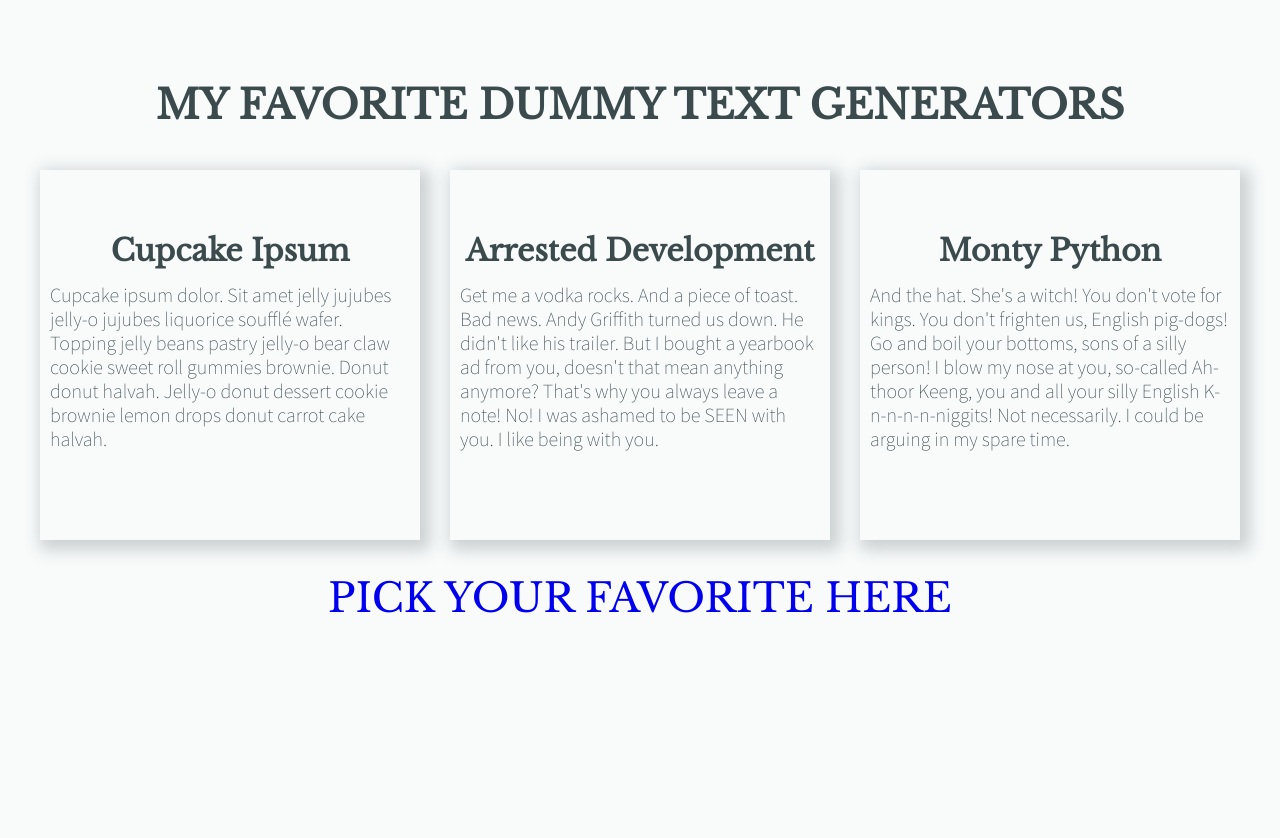
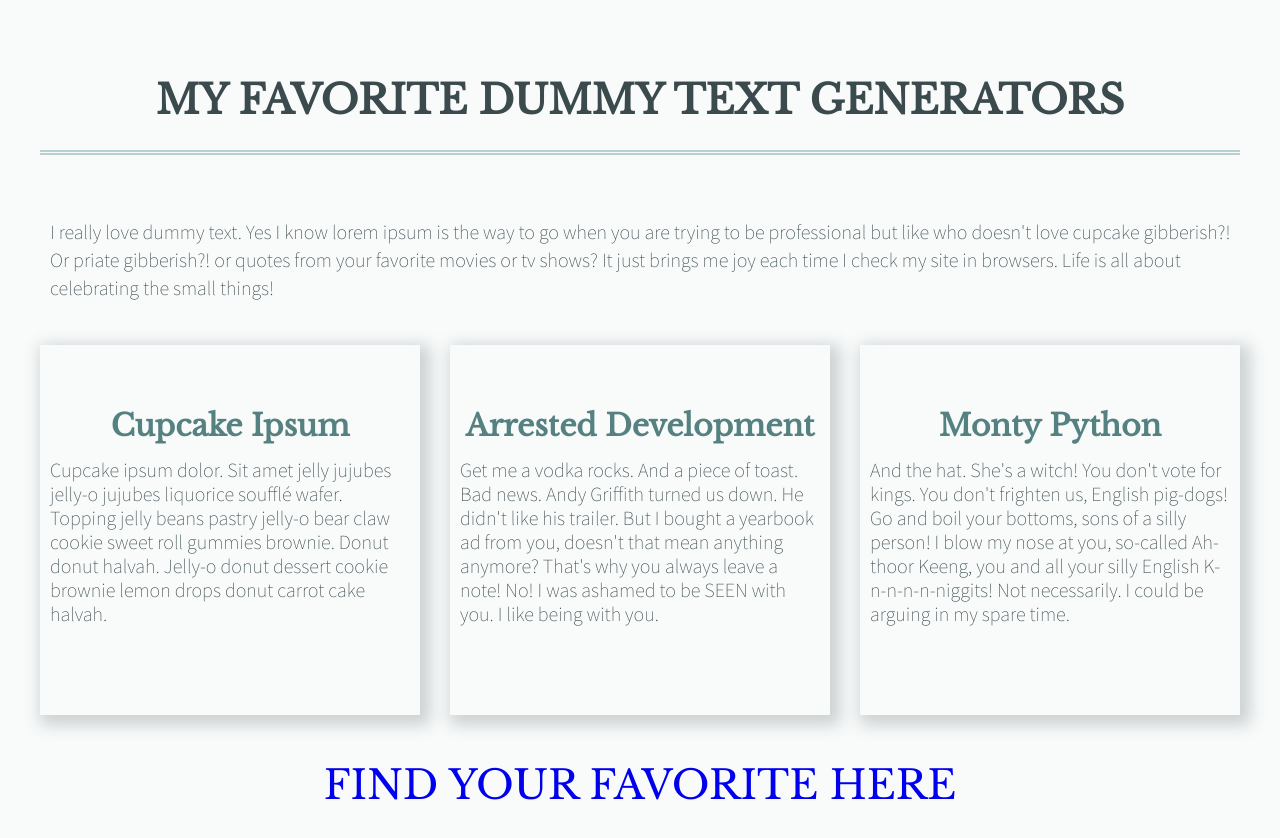
Before and after one commit to KelliBre/206-divs-flexbox, a plain HTML site: page index.html in a window 1280 px wide. Drawn offline with nearby package versions, Linux system fonts and the light colour scheme.

Commit message:
Added flexbox elements to the header and the footer added a main element

```diff
--- a/css/main.css
+++ b/css/main.css
@@ -109,6 +109,7 @@ body {
 }
 
 body h2{
+    color: #568181;
     font-family: 'Libre Baskerville', serif;
     margin:0;
 }
@@ -116,8 +117,14 @@ body h2{
 body p{
     font-weight: 200;
 }
+header, footer, main{
+    display: flex;
+    justify-content: center;
+    align-items: center;
+}
 header{
     background: #f9fbfb;
+    border-bottom: #B9D0D0 double 5px;
     color: #3a4a4d;
     font-family: 'Libre Baskerville', serif;
     height: 100px;
@@ -126,21 +133,19 @@ header{
     text-transform: uppercase;
     padding-top: .5em;
 }
-footer{
+main{
     background: #f9fbfb;
     color: #3a4a4d;
-    font-family: 'Libre Baskerville', serif;
-    height: 100px;
-    margin-top: 1em;
-    text-align: center;
-    text-transform: uppercase;
-    padding-top: .5em;
+    height: 150px;
+    padding: .5em;
+    width: 100%;
 }
 
 .wrapper {
   /*add display:flex and set justify-content to space-between*/
   display: flex;
   justify-content: space-between;
+  flex-wrap: row wrap;
   font-weight: 700;
 }
 
@@ -160,13 +165,25 @@ footer{
   width: 30%;
 
 }
+
+footer{
+    background: #f9fbfb;
+    color: #568181;
+    font-family: 'Libre Baskerville', serif;
+    height: 100px;
+    margin-top: 1em;
+    text-align: center;
+    text-transform: uppercase;
+
+}
+
 a{
     text-decoration: none;
     font-size: 2em;
 }
 
 a:visited{
-    color: #3a4a4d;
+    color: #2B4040;
 }
 
 
--- a/index.html
+++ b/index.html
@@ -24,6 +24,9 @@
        <header>
            <h1> My favorite dummy text generators</h1>
        </header>
+       <main>
+           <p>I really love dummy text. Yes I know lorem ipsum is the way to go when you are trying to be professional but like who doesn't love cupcake gibberish?! Or priate gibberish?! or quotes from your favorite movies or tv shows? It just brings me joy each time I check my site in browsers. Life is all about celebrating the small things! </p>
+        </main>
         <section class="wrapper">
             <div class="div-1">
                 <h2>Cupcake Ipsum</h2>
@@ -39,7 +42,7 @@
             </div>
         </section>
         <footer>
-            <a href="http://fillerama.io/" target="_blank">Pick your favorite here</a>
+            <a href="https://www.shopify.com/partners/blog/79940998-15-funny-lorem-ipsum-generators-to-shake-up-your-design-mockups" target="_blank">Find your favorite here</a>
         </footer>
 
         <script src="https://ajax.googleapis.com/ajax/libs/jquery/1.11.3/jquery.min.js"></script>
```
